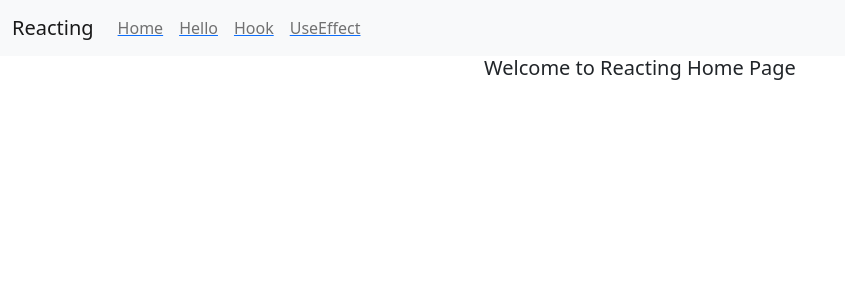
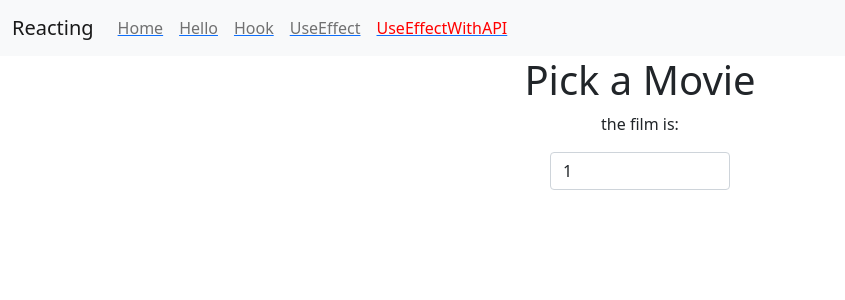
Before and after one commit to alperenjs/react-101, a React (Create React App) app: page /useeffectapi in a window 1280 px wide. Shown: the top 300 px of the page, without its empty margins (0-845 px from the left). Built offline with nearby package versions, Linux system fonts and the light colour scheme; no server answers.

Commit message:
using useEffect to API calls.

```diff
--- a/package.json
+++ b/package.json
@@ -6,6 +6,7 @@
     "@testing-library/jest-dom": "^5.11.4",
     "@testing-library/react": "^11.1.0",
     "@testing-library/user-event": "^12.1.10",
+    "axios": "^0.21.1",
     "bootstrap": "^5.1.0",
     "react": "^17.0.2",
     "react-dom": "^17.0.2",
--- a/src/App.js
+++ b/src/App.js
@@ -7,6 +7,7 @@
 import Home from "./components/Home";
 import UseEffect from "./components/UseEffect";
 import Hook from "./components/Hook";
+import UseEffectAPI from "./components/UseEffectAPI";
 
 function App() {
 
@@ -21,6 +22,7 @@
         <Route path="/hello" render={() => <Hello to="you" from="alperen" />}></Route>
         <Route path="/useeffect" component={UseEffect}></Route>
         <Route path="/hook" component={Hook}></Route>
+        <Route path="/useeffectapi" component={UseEffectAPI}></Route>
         <Route path="/" component={Home}></Route>
       </Switch>
       {/* Routes */}
--- a/src/components/Navbar.js
+++ b/src/components/Navbar.js
@@ -32,6 +32,11 @@
                                 <span className="nav-link" >UseEffect</span>
                             </li>
                            </NavLink>
+                           <NavLink exact activeClassName="active-link" to="/useeffectapi">
+                            <li className="nav-item">
+                                <span className="nav-link" >UseEffectWithAPI</span>
+                            </li>
+                           </NavLink>
                         </ul>
                     </div>
                 </div>
--- /dev/null
+++ b/src/components/UseEffectAPI.js
@@ -0,0 +1,33 @@
+import React, { useState, useEffect } from "react";
+import axios from 'axios';
+
+function UseEffectAPI() {
+    const select = {
+        width: "180px",
+        margin: "0 auto",
+    };
+    const [number, setNumber] = useState(1);
+    const [movie, setMovie] = useState("");
+    useEffect(() => {
+        async function getData(){
+            const response = await axios.get(`https://swapi.dev/api/films/${number}`);
+            setMovie(response.data);
+        }
+        getData();
+    }, [number]) /* this parameter says, this useffect will run only if the number changes. */
+    return (
+        <div>
+            <h1>Pick a Movie</h1>
+            <p>the film is: {movie.title}</p>
+            <p>{movie.opening_crawl}</p>
+            <select value={number} onChange={e=> setNumber(e.target.value)} className="form-control" style={select}>
+                <option value="1">1</option>
+                <option value="2">2</option>
+                <option value="3">3</option>
+                <option value="4">4</option>
+            </select>
+        </div>
+    );
+}
+
+export default UseEffectAPI;
```
Also changed, not shown: 1 other file (tests, documents, lock files or other folders).
